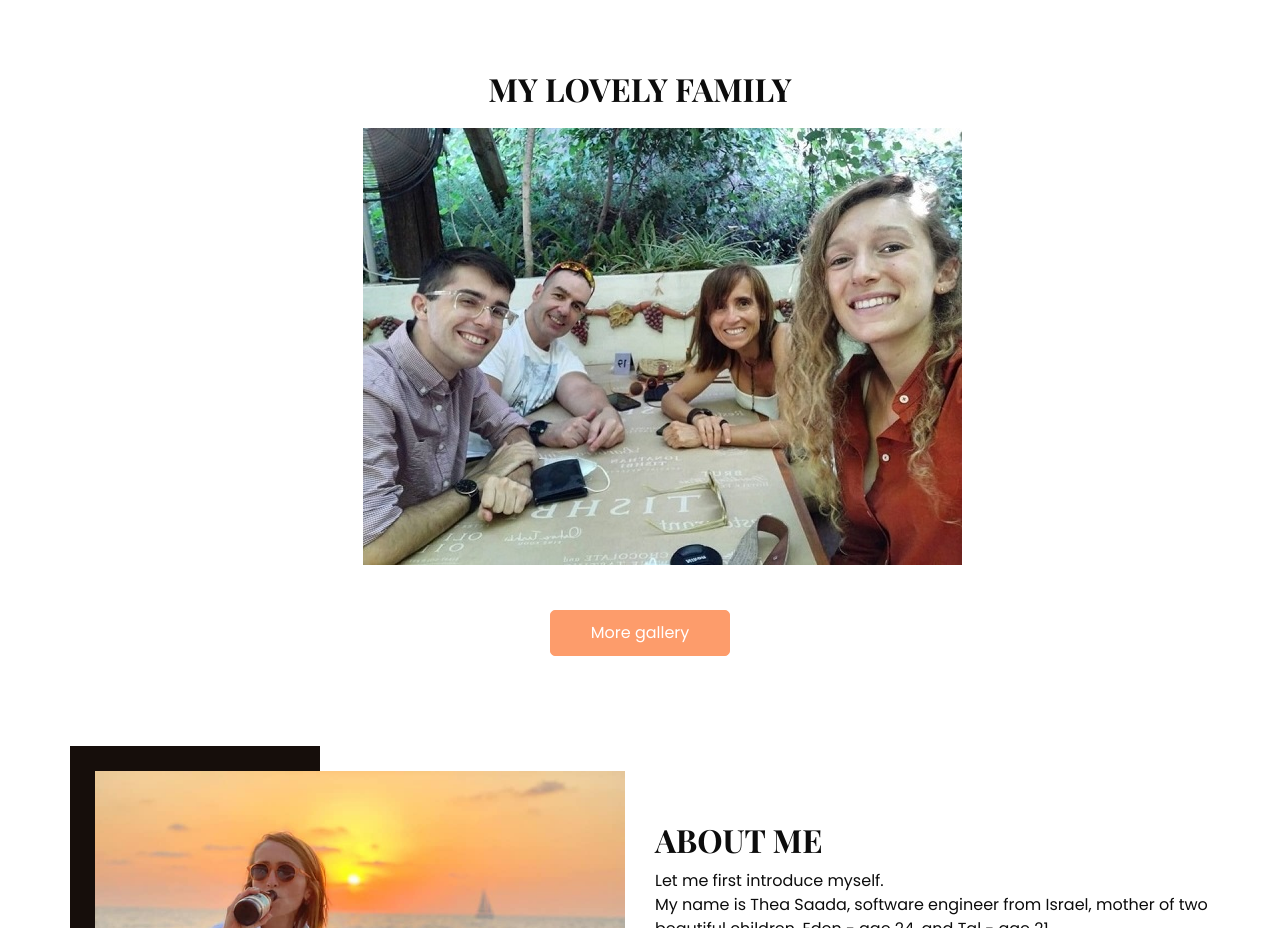
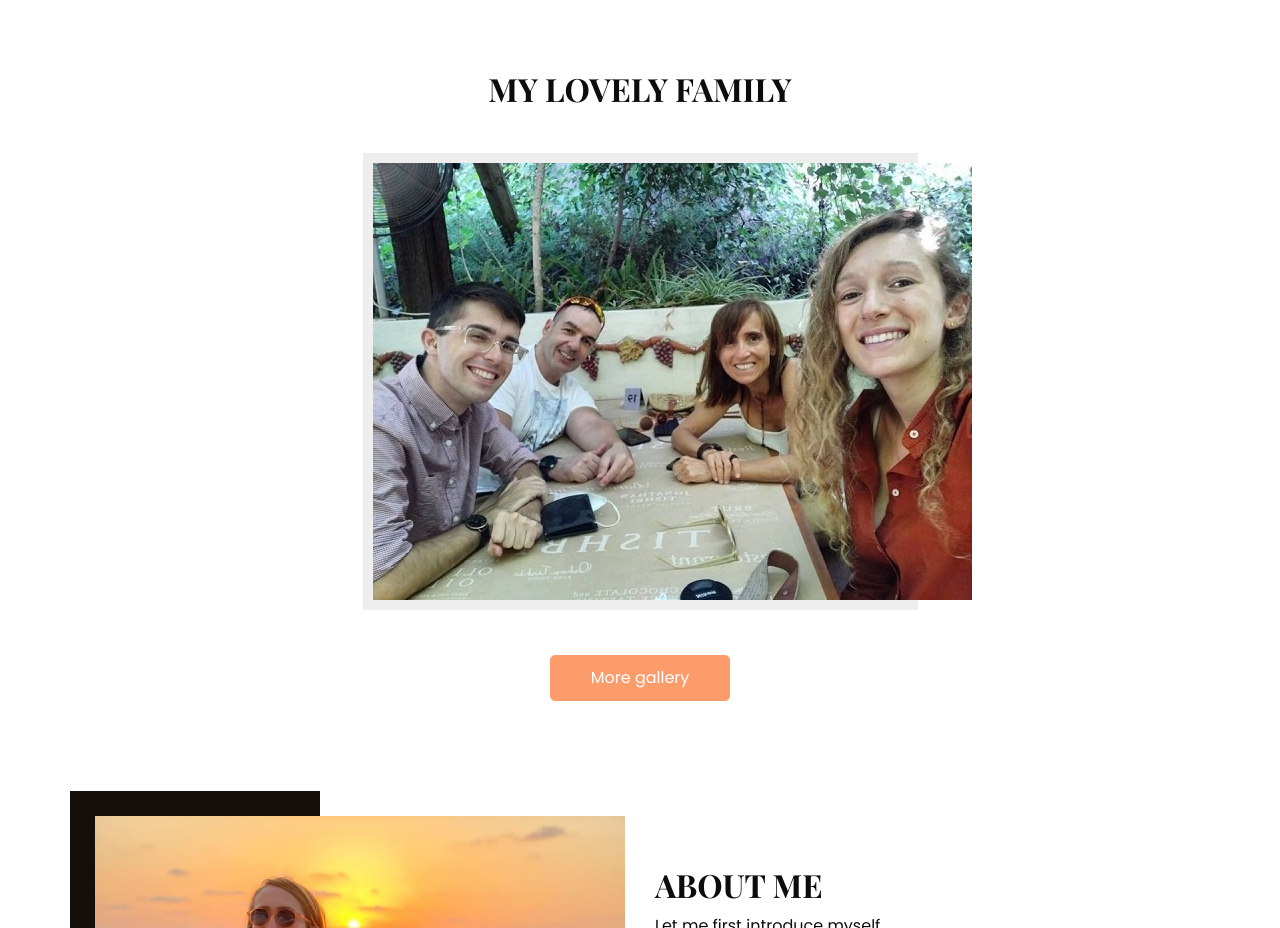
Before and after one commit to theasaada/MyWebSiteProfile, a plain HTML site: page index.html in a window 1280 px wide. Shown: the part 820-1748 px from the top of the page. Drawn offline with nearby package versions, Linux system fonts and the light colour scheme; a script that the page names is missing.

Commit message:
Add files via upload

```diff
--- a/index.html
+++ b/index.html
@@ -93,15 +93,16 @@
           My lovely family
         </h2>
       </div>
+
       <div class="row">
        <div class="col-md-6 col-lg-6 mx-auto">
-          <div class="img-box">
+          <div class="box">
             <a href="images/family1.png">
               <img src="images/family1.png" alt="">
              </a>
           </div>
 		</div>
-       </div>
+      </div>
       <div class="btn-box">
         <a href="family.html">
           More gallery
```
Also changed, not shown: about.html (+1 -0 lines).
